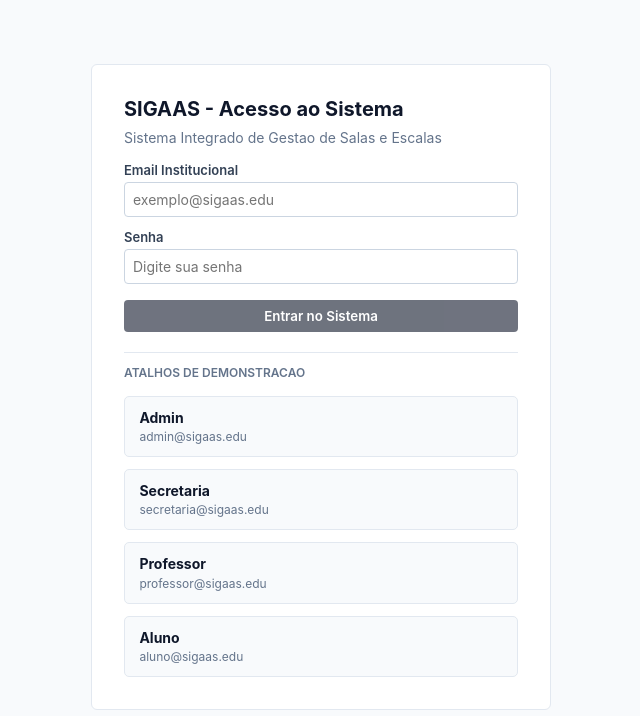
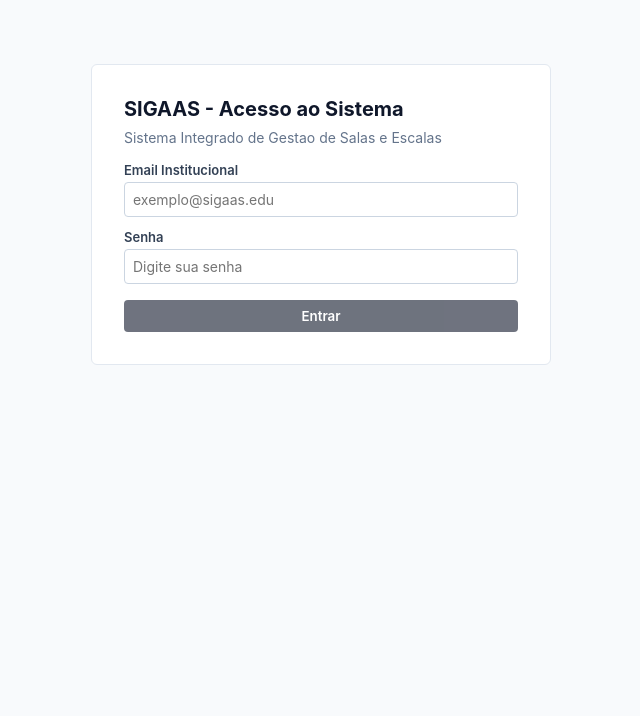
Before and after one commit to ValdVdC/Fabrica-de-Software-Gerenciador-de-salas, an Angular app in the folder frontend/: page /login in a window 1280 px wide. Shown: the top 716 px of the page, without its empty margins (319-959 px from the left). Built offline with nearby package versions, Linux system fonts and the light colour scheme.

Commit message:
ajuste após review: teste + tirando atalhos do login

```diff
--- a/frontend/src/app/pages/login/login.component.ts
+++ b/frontend/src/app/pages/login/login.component.ts
@@ -1,13 +1,7 @@
 import { Component, inject, signal } from '@angular/core';
 import { Router } from '@angular/router';
 import { FormsModule } from '@angular/forms';
-import { AuthService, UserRole } from '../../services/auth.service';
-
-interface DemoAccount {
-  id: UserRole;
-  label: string;
-  email: string;
-}
+import { AuthService } from '../../services/auth.service';
 
 @Component({
   selector: 'app-login',
@@ -54,24 +48,9 @@ interface DemoAccount {
         </div>
 
         <button type="submit" class="btn-submit" [disabled]="isLoading() || !email || !senha">
-          {{ isLoading() ? 'Autenticando...' : 'Entrar no Sistema' }}
+          {{ isLoading() ? 'Autenticando...' : 'Entrar' }}
         </button>
       </form>
-
-      <div class="demo-sep">Atalhos de Demonstracao</div>
-      <div class="roles-list">
-        @for (acc of demoAccounts; track acc.id) {
-          <button
-            type="button"
-            class="btn-role"
-            (click)="fillAndLogin(acc)"
-            [disabled]="isLoading()"
-          >
-            <strong>{{ acc.label }}</strong>
-            <small>{{ acc.email }}</small>
-          </button>
-        }
-      </div>
     </div>
   `,
   // prettier-ignore
@@ -83,7 +62,6 @@ interface DemoAccount {
     .form-control { padding: 0.5rem; border: 1px solid #cbd5e1; border-radius: 4px; font-size: 0.875rem; }
     .btn-submit { margin-top: 0.25rem; padding: 0.5rem; background: #0f172a; color: #fff; font-weight: 600; border: none; border-radius: 4px; cursor: pointer; }
     .btn-submit:disabled { opacity: 0.6; cursor: not-allowed; }
-    .demo-sep { margin-top: 1.25rem; padding-top: 0.75rem; border-top: 1px solid #e2e8f0; font-size: 0.75rem; text-transform: uppercase; color: #64748b; font-weight: 600; }
   `],
 })
 export class LoginComponent {
@@ -95,32 +73,10 @@ export class LoginComponent {
   readonly isLoading = signal(false);
   readonly errorMessage = signal<string | null>(null);
 
-  readonly demoAccounts: DemoAccount[] = [
-    { id: 'admin', label: 'Admin', email: 'admin@sigaas.edu' },
-    { id: 'secretaria', label: 'Secretaria', email: 'secretaria@sigaas.edu' },
-    { id: 'professor', label: 'Professor', email: 'professor@sigaas.edu' },
-    { id: 'aluno', label: 'Aluno', email: 'aluno@sigaas.edu' },
-  ];
-
-  select(role: UserRole): void {
-    this.auth.setRole(role);
-    const target = role === 'coordenador' ? 'admin' : role;
-    this.router.navigate([`/${target}`]);
-  }
-
   onSubmit(): void {
     if (!this.email || !this.senha || this.isLoading()) {
       return;
     }
-    this.executeLogin(this.email, this.senha);
-  }
-
-  fillAndLogin(account: DemoAccount): void {
-    if (this.isLoading()) {
-      return;
-    }
-    this.email = account.email;
-    this.senha = 'sigaas123';
     this.executeLogin(this.email, this.senha);
   }
 
```
Also changed, not shown: 1 other file (tests, documents, lock files or other folders).
